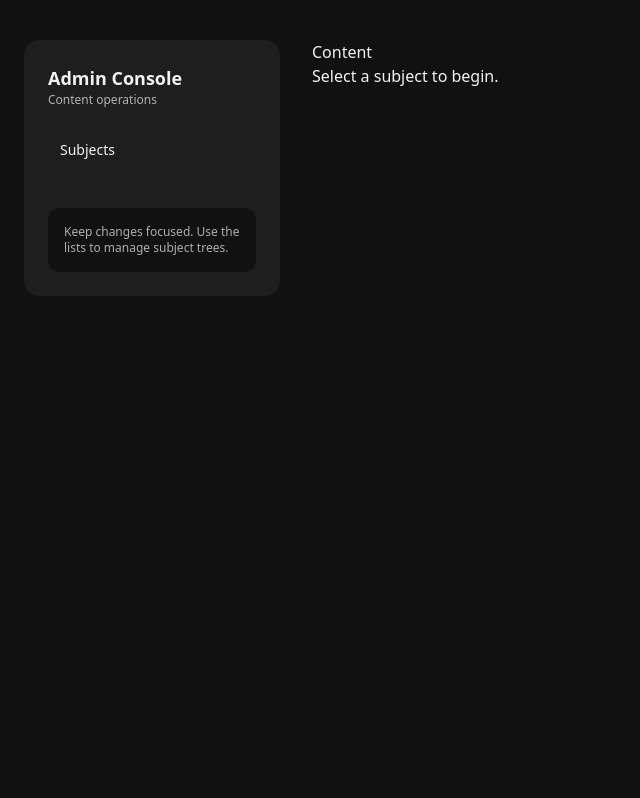
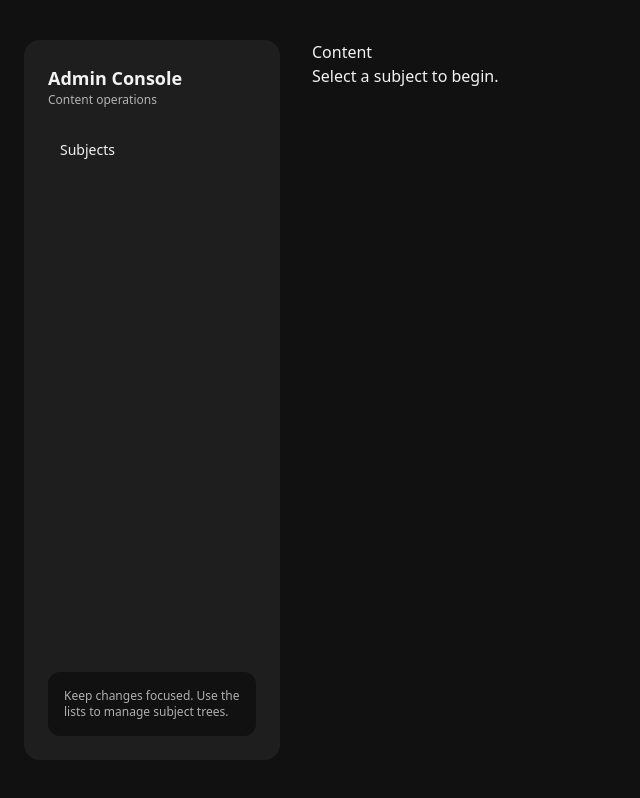
Before and after one commit to RaihanAizvan/Fution, a Vue app: page /admin in a window 1280 px wide. Shown: the whole page, without its empty margins (0-640 px from the left). Built offline with nearby package versions, Linux system fonts and the light colour scheme; no server answers.

Commit message:
feat(admin): make sidebar sticky for dashboard layout

```diff
--- a/src/admin/AdminLayout.vue
+++ b/src/admin/AdminLayout.vue
@@ -1,12 +1,13 @@
 <template>
   <div class="min-h-screen bg-[var(--app-bg)] text-[var(--app-text)]">
     <div class="mx-auto flex w-full max-w-7xl gap-8 px-6 py-10">
-      <aside class="hidden w-64 shrink-0 rounded-2xl bg-[var(--panel-bg)] p-6 lg:block">
-        <div class="mb-6">
+      <aside class="hidden w-64 shrink-0 lg:block">
+        <div class="sticky top-10 flex min-h-[calc(100vh-5rem)] flex-col rounded-2xl bg-[var(--panel-bg)] p-6">
+          <div>
             <h1 class="text-lg font-semibold">Admin Console</h1>
             <p class="text-xs text-[var(--app-muted)]">Content operations</p>
           </div>
-        <nav class="grid gap-2 text-sm">
+          <nav class="mt-6 grid gap-2 text-sm">
             <RouterLink
               to="/admin/subjects"
               class="rounded-xl px-3 py-2 text-[var(--app-text)]/70 transition hover:bg-[var(--sidebar-active)]"
@@ -15,8 +16,9 @@
               Subjects
             </RouterLink>
           </nav>
-        <div class="mt-10 rounded-xl bg-[var(--app-bg)] p-4 text-xs text-[var(--app-muted)]">
+          <div class="mt-auto rounded-xl bg-[var(--app-bg)] p-4 text-xs text-[var(--app-muted)]">
             Keep changes focused. Use the lists to manage subject trees.
+          </div>
         </div>
       </aside>
 
```
Lines whose indentation alone changed are shown as unchanged.
